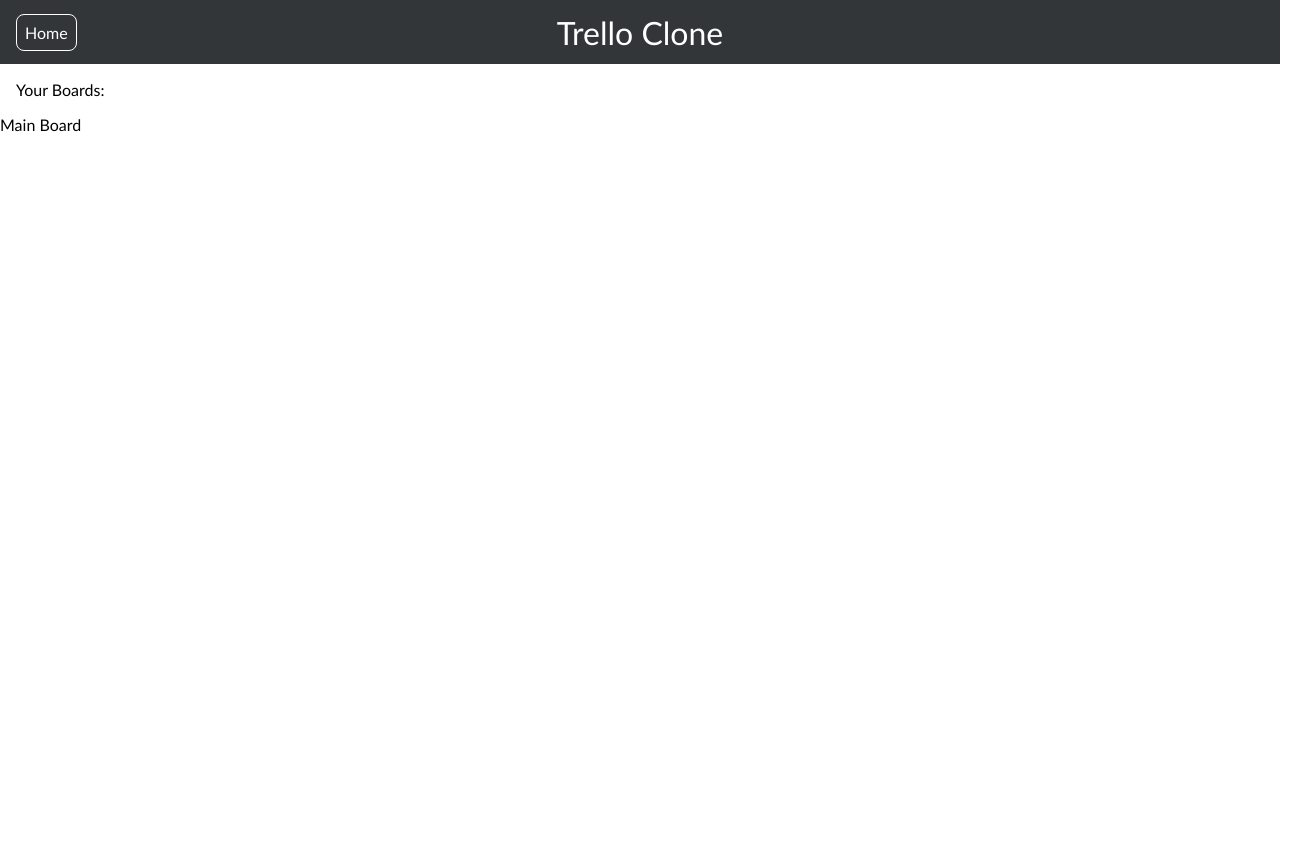
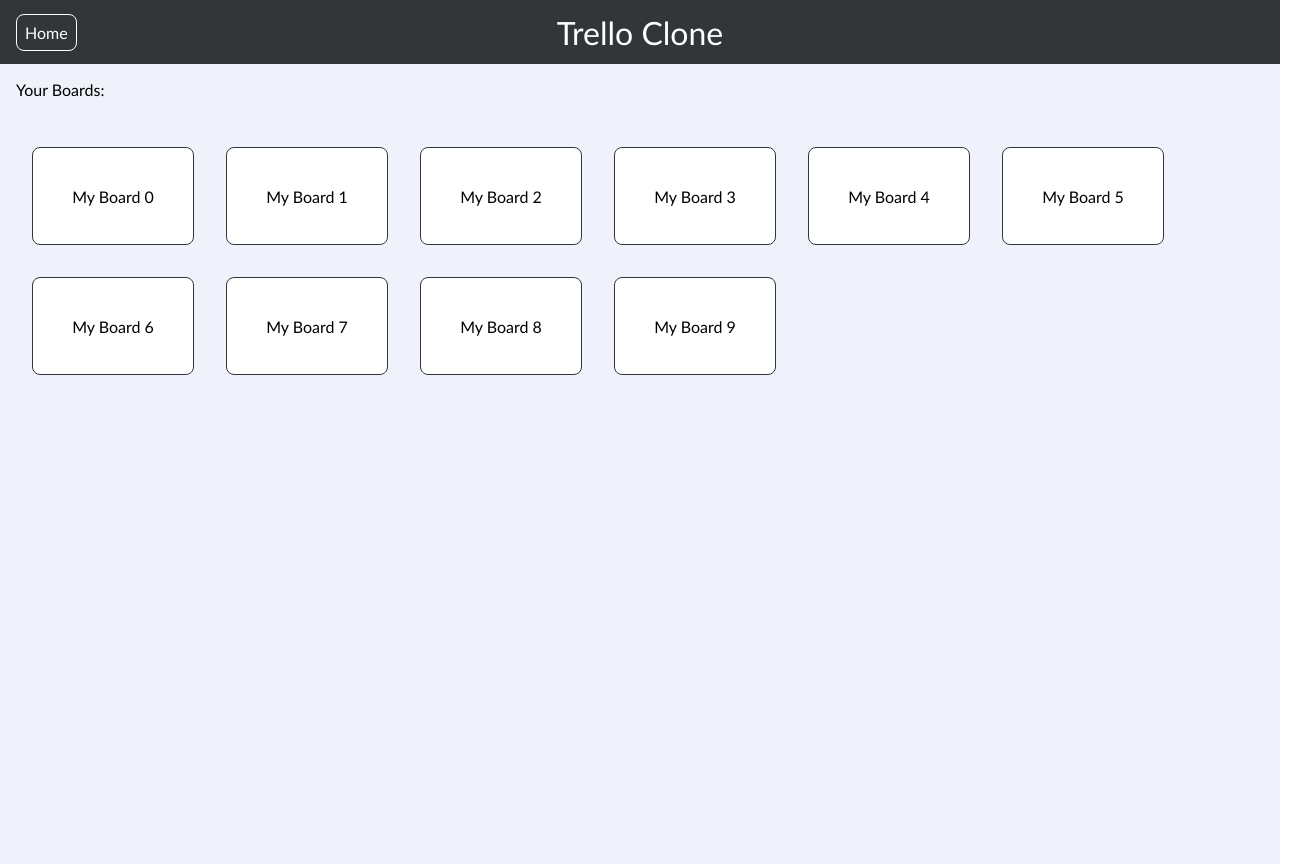
Before and after one commit to pbasnage/Trello-Clone, an Angular app: page / in a window 1280 px wide. Shown: the whole page, 1312 px wide, since content can reach past the window. Built offline with nearby package versions, Linux system fonts and the light colour scheme.

Commit message:
top-level view basics complete

```diff
--- a/src/app/app.component.html
+++ b/src/app/app.component.html
@@ -1,15 +1,19 @@
 <!--The content below is only a placeholder and can be replaced.-->
 <div class="tc-banner">
-  <div class="tc-button">Home</div>
+  <div class="tc-button" (click)="navToHome()">
+    Home
+  </div>
   <div class="title">Trello Clone</div>
 </div>
 <div class="boards-container">
   <div class="boards-info">
     {{boards.length > 0 ? 'Your Boards:' : 'You have no boards yet! Add one now.'}}
   </div>
-  <div *ngFor="let board of boards"
-       class="boards-wrapper">
-    <div class="board-preview">{{board.name}}</div>
+  <div class="boards-wrapper">
+    <div *ngFor="let board of boards"
+         class="board-preview">
+      {{board.name}}
+    </div>
   </div>
 </div>
 
--- a/src/app/app.component.scss
+++ b/src/app/app.component.scss
@@ -34,7 +34,7 @@
 }
 
 .boards-container {
-  background-color: white;
+  background-color: $off-white;
   height: 100%;
   top: 4rem;
   position: absolute;
@@ -43,4 +43,27 @@
     display: flex;
     padding: 1rem;
   }
+  .boards-wrapper {
+    display: flex;
+    flex-wrap: wrap;
+    width: 100%;
+    padding: 1rem;
+    height: auto;
+    .board-preview {
+      width: 10rem;
+      height: 6rem;
+      border: 1px solid $dark-gray;
+      border-radius: 0.5rem;
+      display: flex;
+      align-items: center;
+      justify-content: center;
+      margin: 1rem;
+      background-color: white;
+      cursor: pointer;
+
+      &:hover {
+        background-color: aliceblue;
+      }
+    }
+  }
 }
--- a/src/app/app.component.ts
+++ b/src/app/app.component.ts
@@ -1,4 +1,5 @@
 import {Component, OnInit} from "@angular/core";
+import {Router} from "@angular/router";
 import {BoardComponent} from "./board/board.component";
 import {BoardModel} from "./models/board.model";
 
@@ -11,8 +12,21 @@
   public title = "trello-clone";
   public boards: BoardModel[] = [];
 
+  constructor(
+    public router: Router,
+  ) {
+  }
+
   public ngOnInit(): void {
-    const testBoard = new BoardModel("Main Board", []);
-    this.boards.push(testBoard);
+    for (let i = 0; i < 10; i++) {
+      const testBoard = new BoardModel("My Board " + i, []);
+      this.boards.push(testBoard);
+    }
+  }
+
+  public navToHome(): void {
+    this.router.navigateByUrl("/").catch((e) => {
+      console.error("navigate to home error", e);
+    });
   }
 }
--- a/src/styles.scss
+++ b/src/styles.scss
@@ -11,3 +11,4 @@
 
 // colors
 $dark-gray: #323639;
+$off-white: #EFF2FB;
```
